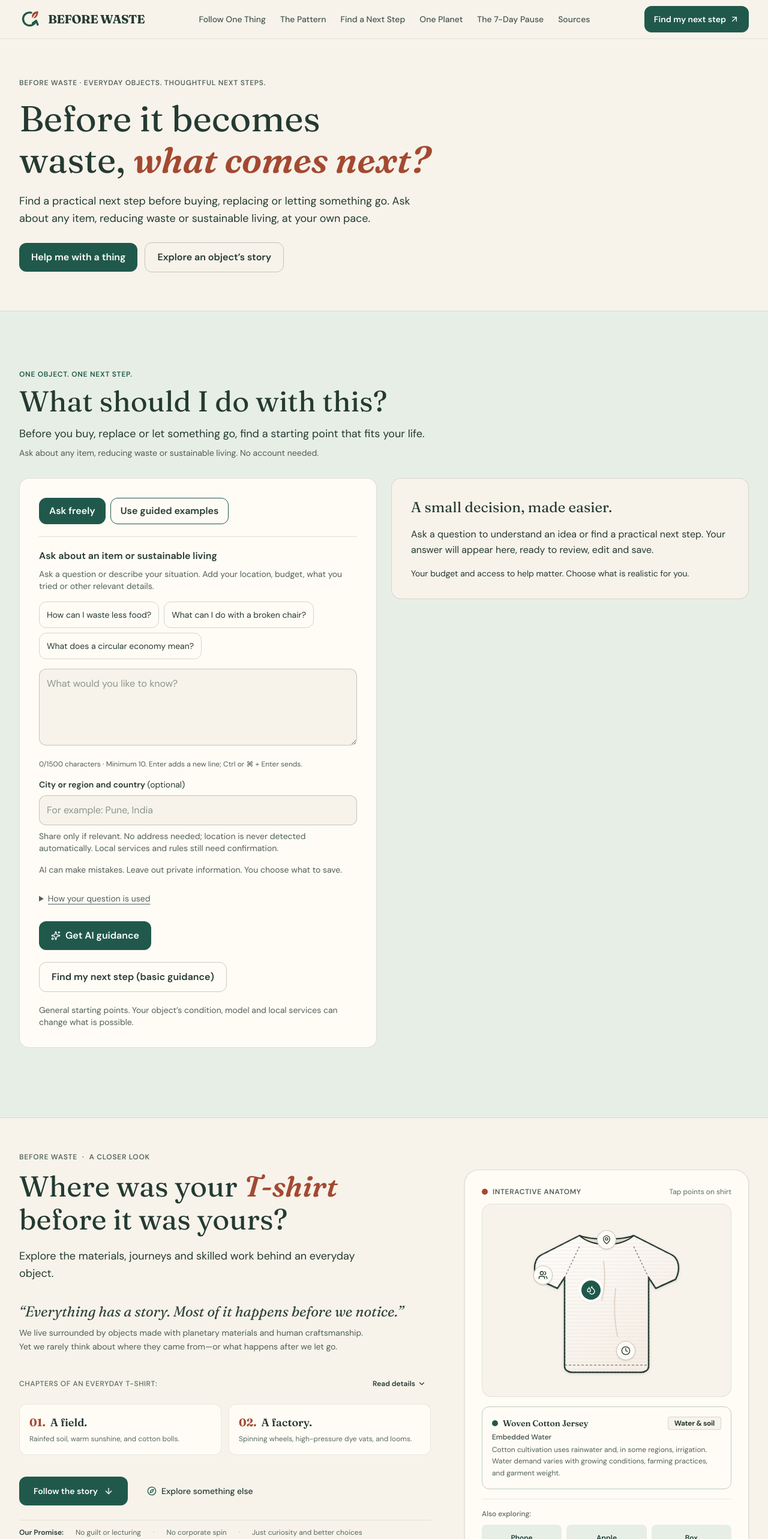
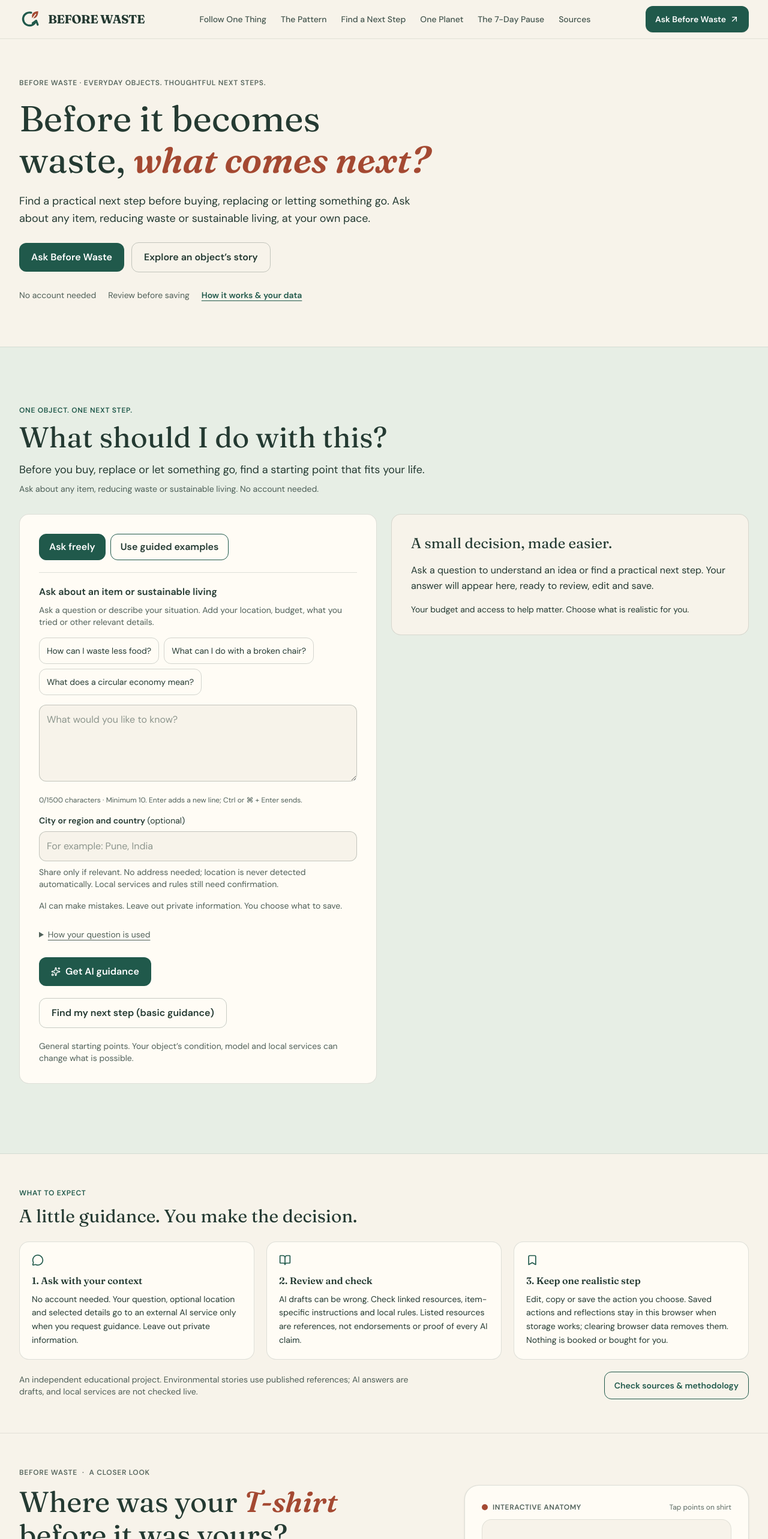
Before and after one commit to nikitasharma9010/before-waste, a React (Vite) app: page / in a window 1280 px wide. Shown: the top 2566 px of the page at 60% size. Built offline with nearby package versions, Linux system fonts and the light colour scheme.

Commit message:
Clarify primary actions and add transparent trust and data guidance

```diff
--- a/src/App.tsx
+++ b/src/App.tsx
@@ -10,6 +10,7 @@ import { SystemsSection } from './components/SystemsSection';
 import { ClosingSection } from './components/ClosingSection';
 import { SourcesModal } from './components/SourcesModal';
 import { DecisionHelper } from './components/DecisionHelper';
+import { TrustAndMethod } from './components/TrustAndMethod';
 import { Welcome } from './components/Welcome';
 
 export default function App() {
@@ -91,6 +92,8 @@ export default function App() {
 
         <DecisionHelper onExploreObject={handleExploreObject} />
 
+        <TrustAndMethod onOpenSources={handleOpenSources} />
+
         <HeroOpening onExploreObjects={handleExploreObject} />
 
         {/* 3. Signature Experience: Follow One Thing (Single Source of Truth) */}
--- a/src/components/ClosingSection.tsx
+++ b/src/components/ClosingSection.tsx
@@ -85,21 +85,14 @@ export const ClosingSection: React.FC<ClosingSectionProps> = ({ onRestart, onOpe
           {/* Primary Action Button Bar */}
           <div className="flex flex-col sm:flex-row sm:flex-wrap items-stretch sm:items-center justify-center gap-3 pt-4">
             <a
-              href="#pause"
+              href="#decision-helper"
+              onClick={() => document.getElementById('decision-helper')?.focus({ preventScroll: true })}
               className="inline-flex items-center justify-center gap-2 px-6 py-3.5 min-h-[44px] rounded-xl font-bold text-sm text-ink bg-oat hover:bg-oat-strong focus-visible:ring-2 focus-visible:ring-offset-2 focus-visible:ring-white transition-all shadow-md cursor-pointer text-center"
             >
-              <span>Pause before the next thing</span>
+              <span>Ask Before Waste</span>
             </a>
 
-            <button
-              type="button"
-              onClick={onRestart}
-              className="inline-flex items-center justify-center gap-2 px-5 py-3.5 min-h-[44px] rounded-xl font-semibold text-sm text-white/95 hover:text-white bg-surface/10 hover:bg-surface/20 focus-visible:ring-2 focus-visible:ring-white transition-colors cursor-pointer border border-white/15 text-center"
-              aria-label="Restart journey and return to Cotton T-Shirt stage one"
-            >
-              <RotateCcw className="w-4 h-4" aria-hidden="true" />
-              <span>Explore from the beginning</span>
-            </button>
+            <a href="#pause" onClick={() => document.getElementById('pause')?.focus({ preventScroll: true })} className="inline-flex min-h-[44px] items-center justify-center rounded-xl border border-white/30 px-5 py-3.5 text-sm font-semibold text-white hover:bg-white/10">Try the 7-day pause</a>
 
             <button
               type="button"
@@ -112,7 +105,7 @@ export const ClosingSection: React.FC<ClosingSectionProps> = ({ onRestart, onOpe
               ) : (
                 <Share2 className="w-4 h-4" aria-hidden="true" />
               )}
-              <span>{shareFeedback || 'Share Perspective'}</span>
+              <span>{shareFeedback || 'Share Before Waste'}</span>
             </button>
           </div>
         </div>
@@ -129,6 +122,8 @@ export const ClosingSection: React.FC<ClosingSectionProps> = ({ onRestart, onOpe
           </div>
 
           <div className="flex flex-wrap items-center justify-center gap-6 text-xs text-white/80">
+            <button type="button" onClick={onRestart} aria-label="Restart journey and return to Cotton T-Shirt stage one" className="inline-flex min-h-[44px] items-center gap-2 py-2 hover:text-white"><RotateCcw aria-hidden="true" className="h-4 w-4" />Restart the story</button>
+            <a href="#how-it-works" onClick={() => document.getElementById('how-it-works')?.focus({ preventScroll: true })} className="inline-flex min-h-[44px] items-center py-2 underline underline-offset-4">How it works &amp; your data</a>
             <a href="#hero" className="hover:text-white focus-visible:ring-2 focus-visible:ring-white px-1 py-2 min-h-[44px] inline-flex items-center rounded transition-colors">
               Top
             </a>
--- a/src/components/Header.tsx
+++ b/src/components/Header.tsx
@@ -105,7 +105,7 @@ export const Header: React.FC<HeaderProps> = ({ onOpenSources }) => {
             onClick={handleLinkClick}
             className="hidden sm:inline-flex items-center gap-1.5 px-4 py-2 min-h-[44px] text-sm font-semibold text-white bg-forest hover:bg-forest-strong focus-visible:ring-2 focus-visible:ring-offset-2 focus-visible:ring-ink rounded-xl transition-colors whitespace-nowrap shrink-0 shadow-xs"
           >
-            <span>Find my next step</span>
+            <span>Ask Before Waste</span>
             <ArrowUpRight className="w-4 h-4" aria-hidden="true" />
           </a>
 
@@ -157,7 +157,7 @@ export const Header: React.FC<HeaderProps> = ({ onOpenSources }) => {
                 onClick={handleLinkClick}
                 className="flex items-center justify-center gap-2 w-full py-3 px-4 min-h-[44px] text-center font-semibold text-white bg-forest hover:bg-forest-strong focus-visible:ring-2 focus-visible:ring-ink rounded-xl transition-colors shadow-xs"
               >
-                <span>Find my next step</span>
+                <span>Ask Before Waste</span>
                 <ArrowUpRight className="w-4 h-4" aria-hidden="true" />
               </a>
             </div>
--- a/src/components/SourcesModal.tsx
+++ b/src/components/SourcesModal.tsx
@@ -70,14 +70,15 @@ export const SourcesModal: React.FC<SourcesModalProps> = ({ isOpen, onClose, tri
       titleId="sources-dialog-title"
       title="Sources & Environmental Methodology"
       descriptionId="sources-dialog-description"
-      description="Peer-reviewed research, multilateral lifecycle assessments, and accounting models underlying this project."
+      description="Published reports and environmental accounting references used in the educational stories. References do not imply endorsement."
       maxWidthClass="max-w-2xl"
     >
       <div className="space-y-4">
         <p className="text-xs sm:text-sm text-ink/80 leading-relaxed">
-          BEFORE WASTE synthesizes peer-reviewed environmental accounting, industrial lifecycle assessments (LCA), and published reports from international scientific bodies. We distinguish between systemic infrastructure (such as national energy grids and industrial supply chains) and individual household choices.
+          BEFORE WASTE uses published environmental reports and accounting references for its educational stories. These sources do not endorse this project or verify individual AI answers. We distinguish between systemic infrastructure (such as national energy grids and industrial supply chains) and individual household choices.
         </p>
 
+        <div className="rounded-xl border border-ink/15 bg-sage p-4 text-sm leading-relaxed"><h3 className="font-semibold">Stories, AI drafts and local advice</h3><p className="mt-2">The references below support educational context. AI answers may draw on a separate resource catalogue and can contain mistakes. No live service search or personal environmental-savings calculation is performed. Confirm safety instructions and local collection rules before acting.</p></div>
         <div className="space-y-3 pt-2">
           {SOURCES.map((source) => (
             <div
--- /dev/null
+++ b/src/components/TrustAndMethod.tsx
@@ -0,0 +1,19 @@
+import { BookOpen, MessageCircle, Bookmark } from 'lucide-react';
+
+export function TrustAndMethod({ onOpenSources }: { onOpenSources: (trigger?: HTMLElement | null) => void }) {
+  return <section id="how-it-works" tabIndex={-1} aria-labelledby="trust-title" className="scroll-mt-20 border-b border-ink/10 bg-paper py-10 sm:py-14">
+    <div className="mx-auto max-w-7xl px-4 sm:px-6 lg:px-8">
+      <p className="section-kicker text-forest">WHAT TO EXPECT</p>
+      <h2 id="trust-title" className="mt-3 text-2xl sm:text-3xl font-editorial">A little guidance. You make the decision.</h2>
+      <ol className="mt-6 grid gap-5 md:grid-cols-3">
+        <li className="rounded-2xl border border-ink/15 bg-surface p-5"><MessageCircle aria-hidden="true" className="h-5 w-5 text-forest" /><h3 className="mt-3 font-semibold">1. Ask with your context</h3><p className="mt-2 text-sm leading-relaxed">No account needed. Your question, optional location and selected details go to an external AI service only when you request guidance. Leave out private information.</p></li>
+        <li className="rounded-2xl border border-ink/15 bg-surface p-5"><BookOpen aria-hidden="true" className="h-5 w-5 text-forest" /><h3 className="mt-3 font-semibold">2. Review and check</h3><p className="mt-2 text-sm leading-relaxed">AI drafts can be wrong. Check linked resources, item-specific instructions and local rules. Listed resources are references, not endorsements or proof of every AI claim.</p></li>
+        <li className="rounded-2xl border border-ink/15 bg-surface p-5"><Bookmark aria-hidden="true" className="h-5 w-5 text-forest" /><h3 className="mt-3 font-semibold">3. Keep one realistic step</h3><p className="mt-2 text-sm leading-relaxed">Edit, copy or save the action you choose. Saved actions and reflections stay in this browser when storage works; clearing browser data removes them. Nothing is booked or bought for you.</p></li>
+      </ol>
+      <div className="mt-5 flex flex-col gap-3 sm:flex-row sm:items-center sm:justify-between">
+        <p className="max-w-2xl text-sm text-ink/80">An independent educational project. Environmental stories use published references; AI answers are drafts, and local services are not checked live.</p>
+        <button type="button" onClick={event => onOpenSources(event.currentTarget)} className="inline-flex min-h-[44px] shrink-0 items-center justify-center rounded-xl border border-forest px-4 py-3 text-sm font-semibold text-forest hover:bg-sage">Check sources &amp; methodology</button>
+      </div>
+    </div>
+  </section>;
+}
--- a/src/components/Welcome.tsx
+++ b/src/components/Welcome.tsx
@@ -5,8 +5,12 @@ export function Welcome({ onExploreObjects }: { onExploreObjects: (id: string) =
       <h1 id="welcome-title" className="max-w-4xl font-editorial text-3xl sm:text-5xl lg:text-6xl leading-[1.15] text-balance">Before it becomes waste, <span className="italic font-semibold text-clay">what comes next?</span></h1>
       <p className="mt-5 text-lg leading-relaxed max-w-2xl">Find a practical next step before buying, replacing or letting something go. Ask about any item, reducing waste or sustainable living, at your own pace.</p>
       <div className="mt-6 flex flex-col sm:flex-row gap-3 sm:items-center">
-        <a href="#decision-helper" onClick={() => document.getElementById('decision-helper')?.focus({ preventScroll: true })} className="inline-flex justify-center items-center min-h-[44px] px-5 py-3 rounded-xl bg-forest text-white font-semibold hover:bg-forest-strong">Help me with a thing</a>
+        <a href="#decision-helper" onClick={() => document.getElementById('decision-helper')?.focus({ preventScroll: true })} className="inline-flex justify-center items-center min-h-[44px] px-5 py-3 rounded-xl bg-forest text-white font-semibold hover:bg-forest-strong">Ask Before Waste</a>
         <a href="#follow-one-thing" onClick={() => onExploreObjects('tshirt')} className="inline-flex justify-center items-center min-h-[44px] px-5 py-3 rounded-xl border border-ink/25 font-semibold hover:bg-sage">Explore an object’s story</a>
+      </div>
+      <div className="mt-4 flex flex-wrap items-center gap-x-5 gap-y-2 text-sm text-ink/80" aria-label="Before you start">
+        <span>No account needed</span><span>Review before saving</span>
+        <a href="#how-it-works" onClick={() => document.getElementById('how-it-works')?.focus({ preventScroll: true })} className="inline-flex min-h-[44px] items-center font-semibold text-forest underline underline-offset-4">How it works &amp; your data</a>
       </div>
     </div>
   </section>;
```
Also changed, not shown: 3 other files (tests, documents, lock files or other folders).
